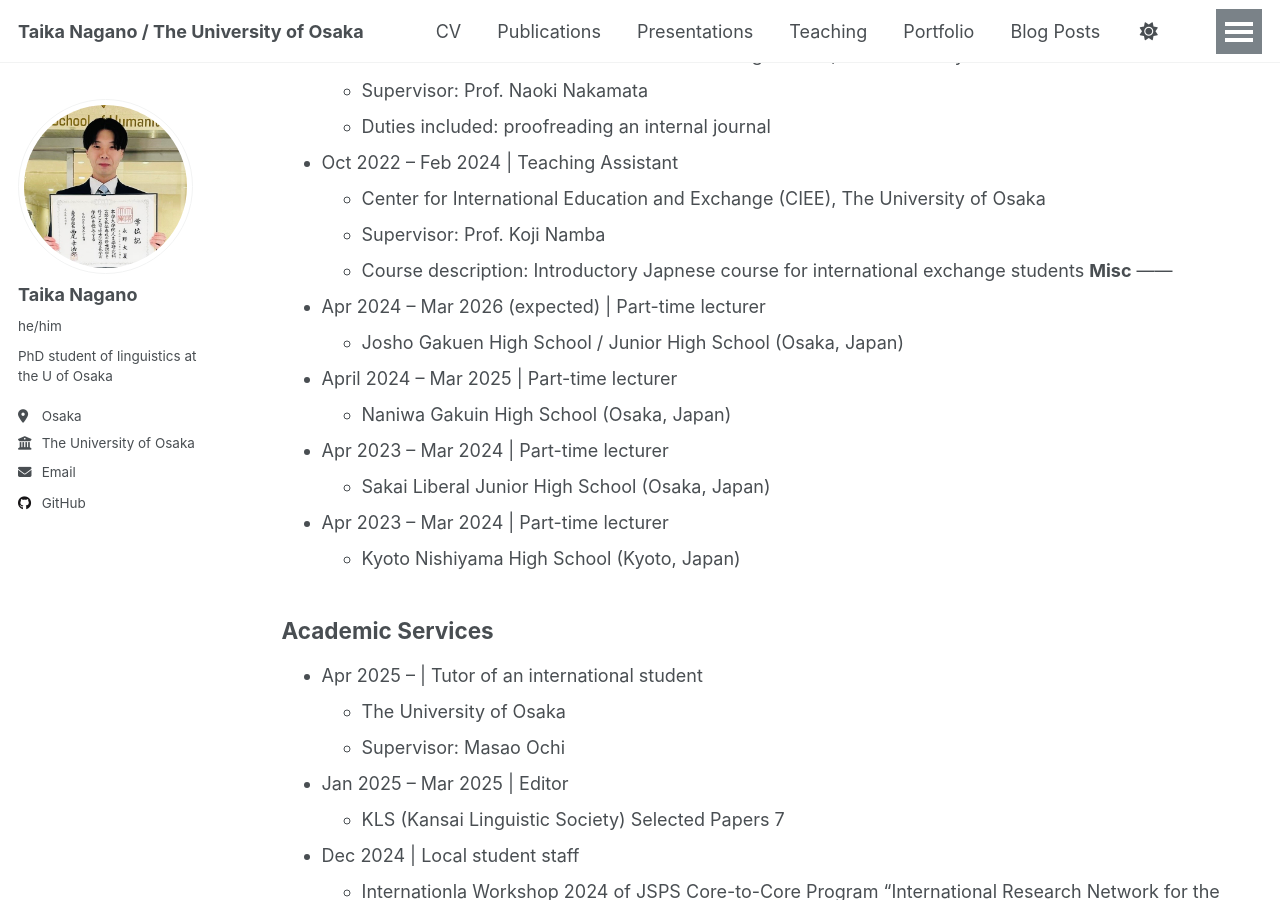
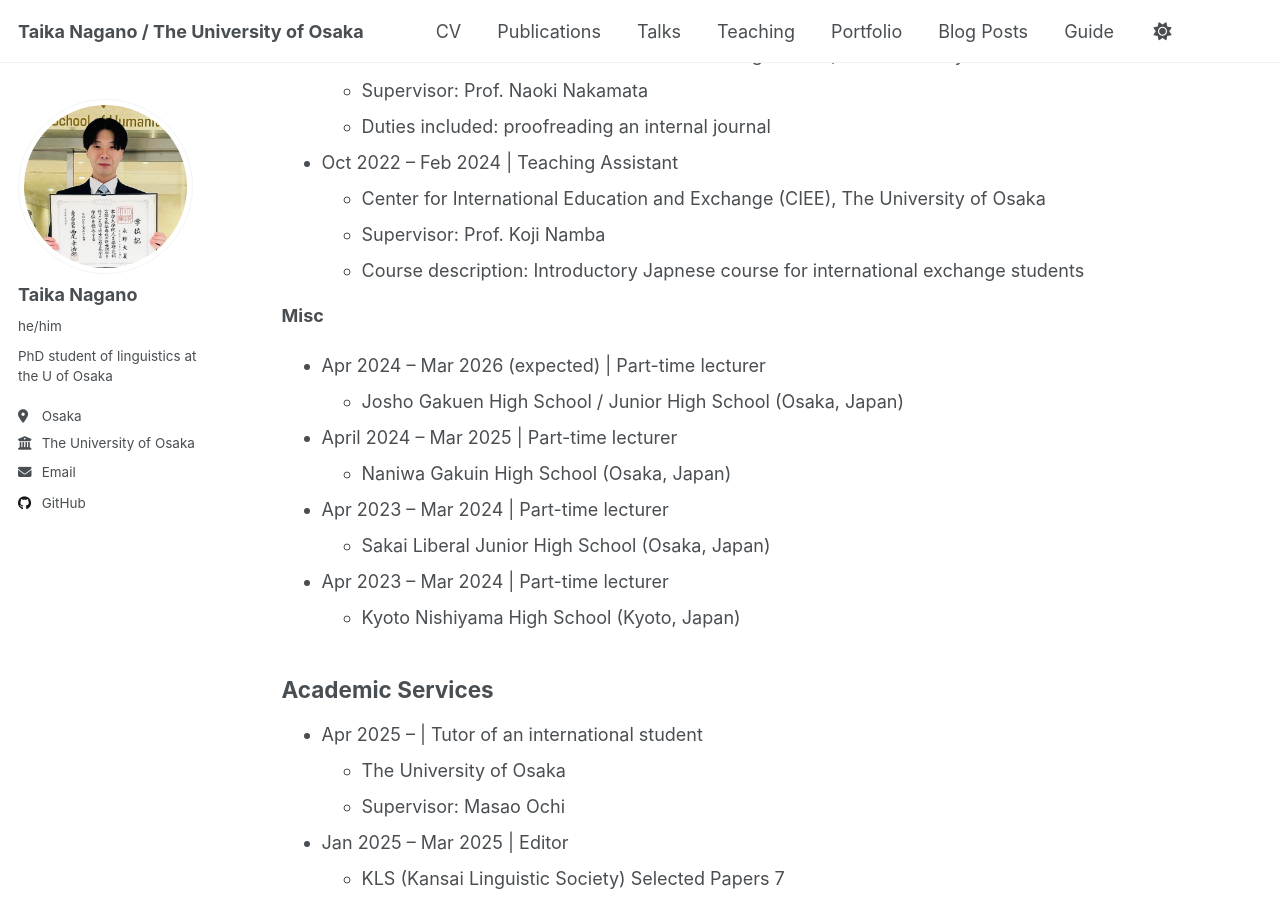
Before and after one commit to TaikaNagano/taikanagano.github.io, a Jekyll site: the page built from _pages/cv.md, in a window 1280 px wide and 900 px high, scrolled down 902 px. Built offline with Jekyll 4.4.1, drawn with Linux system fonts in a browser that asks for light colours.

Commit message:
updated cv.md

```diff
--- a/_data/navigation.yml
+++ b/_data/navigation.yml
@@ -14,8 +14,8 @@
   - title: "Publications"
     url: /publications/
 
-  - title: "Presentations"
-    url: /presentations/
+  - title: "Talks"
+    url: /talks/
 
   - title: "Teaching"
     url: /teaching/
--- a/_pages/cv.md
+++ b/_pages/cv.md
@@ -37,8 +37,8 @@
   * Center for International Education and Exchange (CIEE), The University of Osaka
   * Supervisor: Prof. Koji Namba
   * Course description: Introductory Japnese course for international exchange students
+
 **Misc**
-------
 * Apr 2024 -- Mar 2026 (expected) \| Part-time lecturer
   * Josho Gakuen High School / Junior High School (Osaka, Japan)
 * April 2024 -- Mar 2025 \| Part-time lecturer
```
